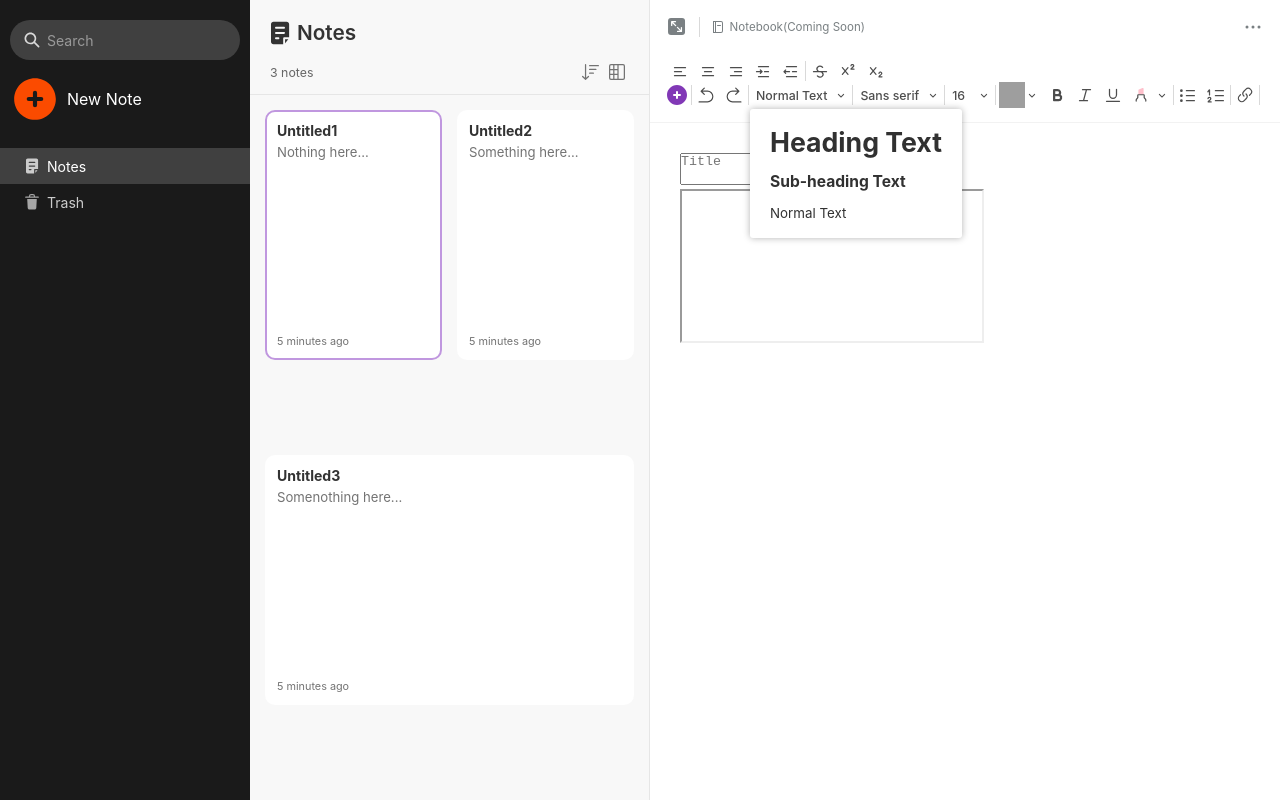
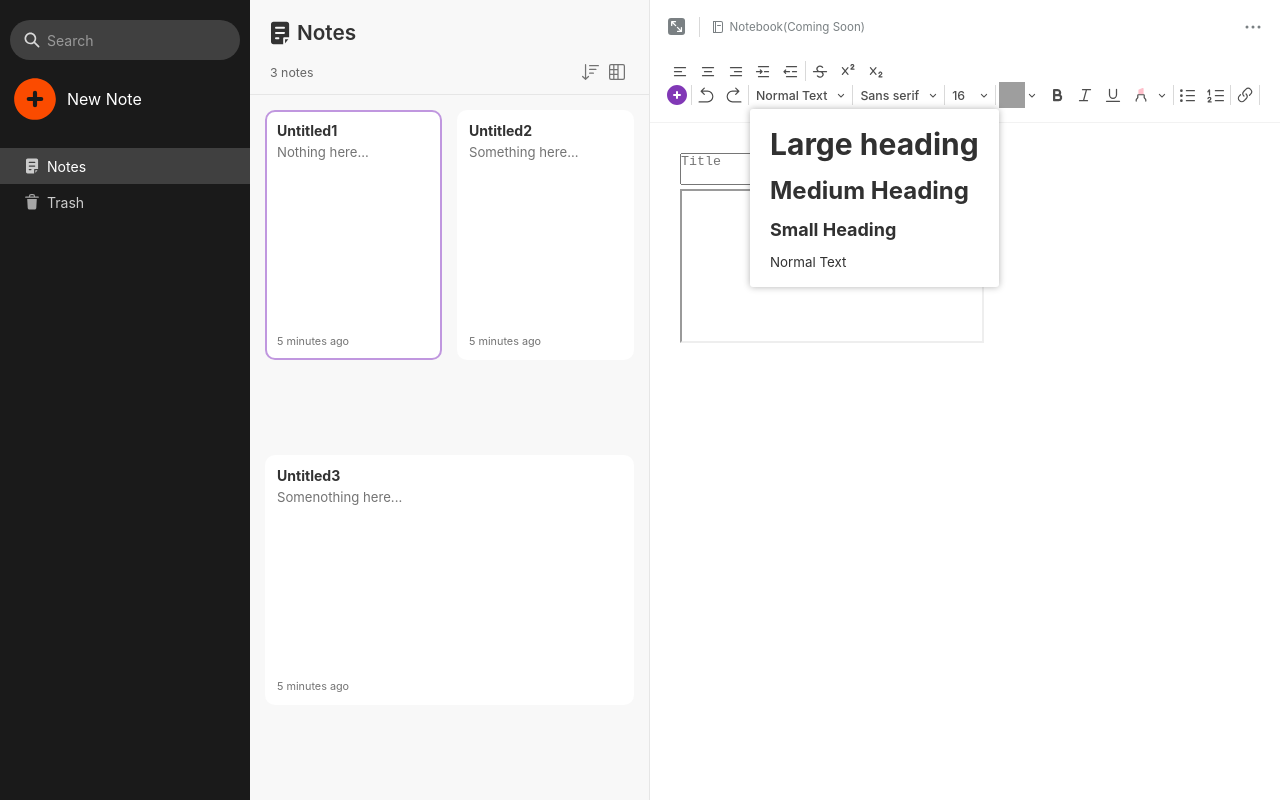
Before and after one commit to Mckenney17/Evernote-App-Clone, a React (Create React App) app: page / in a window 1280 px wide. Both pictures are taken after a click on the button "Normal Text". Built offline with nearby package versions, Linux system fonts and the light colour scheme; grey boxes are pictures that could not be loaded.

Commit message:
improvements

```diff
--- a/src/components/FontFamiliesCard.js
+++ b/src/components/FontFamiliesCard.js
@@ -1,6 +1,7 @@
 import { motion } from 'framer-motion'
 import React, { useRef } from 'react'
 import useSelectionDrop from '../hooks/useSelectionDrop'
+import { hyphenate } from '../utils/utilFuncs'
 import './FontFamiliesCard.scss'
 
 function FontFamiliesCard({ setSelectionDropTool, toolsState, setToolsState }) {
@@ -10,9 +11,9 @@ function FontFamiliesCard({ setSelectionDropTool, toolsState, setToolsState }) {
     return (
         <motion.div className="font-families-card" ref={cardRef} animate={{ y: 10, opacity: 1, type: 'tween' }}>
             <ul>
-            {[['Sans serif', 'Source Sans Pro'], ['Serif', 'Source Serif Pro'], ['Slab serif', 'Zilla Slab'], ['Monospace', 'Source Code Pro'], ['Script', 'Dancing Script'], ['Handwritten', 'Kalam']].map(([superFamily, fontFamily]) => (
+            {['Sans serif', 'Serif', 'Slab serif', 'Monospace', 'Script', 'Handwritten'].map((superFamily) => (
                 <li key={superFamily} className={toolsState.fontFamily === superFamily ? 'checked' : ''}>
-                    <button style={{ fontFamily }}>{superFamily}</button>
+                    <button className={hyphenate(superFamily)}>{superFamily}</button>
                 </li>
             ))}
             </ul>
--- a/src/components/FontFamiliesCard.scss
+++ b/src/components/FontFamiliesCard.scss
@@ -27,4 +27,23 @@
     li.checked button {
         color: $sbc;
     }
+
+    button.sans-serif {
+        font-family: 'Source Sans Pro', -apple-system, BlinkMacSystemFont, 'Segoe UI', Roboto, Oxygen, Ubuntu, Cantarell, 'Open Sans', 'Helvetica Neue', sans-serif;
+    }
+    button.serif {
+        font-family: 'Source Serif Pro', serif;
+    }
+    button.monospace {
+        font-family: 'Source Code Pro', monospace;
+    }
+    button.slab-serif {
+        font-family: 'Zilla Slab', slab-serif;
+    }
+    button.script {
+        font-family: 'Dancing Script', script;
+    }
+    button.handwritten {
+        font-family: 'Kalam', handwritten;
+    }
 }
--- a/src/components/TextLevelCard.scss
+++ b/src/components/TextLevelCard.scss
@@ -10,6 +10,19 @@
     box-shadow: 0 0 7px rgba(#000, .3);
     opacity: 0;
     padding: 10px 0;
+    font-size: 14px;
+
+    h1 {
+        font-size: 30px;
+    }
+
+    h2 {
+        font-size: 24px;
+    }
+
+    h3 {
+        font-size: 18px;
+    }
 
     li button {
         width: 100%;
--- a/src/components/TextLevelsCard.js
+++ b/src/components/TextLevelsCard.js
@@ -6,11 +6,16 @@ import './TextLevelCard.scss'
 function TextLevelsCard({ setSelectionDropTool }) {
     const cardRef = useRef(null)
     useSelectionDrop({ cardRef, exSelector: 'text-level', setSelectionDropTool })
-
+    /*
+    Large Heading 30px
+    Medium Heading 24px
+    Small Headinng 18px
+    Normal Text 14px
+     */
     return (
         <motion.div className="text-level-card" ref={cardRef} animate={{ y: 10, opacity: 1, type: 'tween' }}>
             <ul>
-            {[<h1>Heading Text</h1>, <h3>Sub-heading Text</h3>, 'Normal Text'].map((v, i) => (
+            {[<h1>Large heading</h1>, <h2>Medium Heading</h2>, <h3>Small Heading</h3>, 'Normal Text'].map((v, i) => (
                 <li key={`tl-${i}`}><button>{v}</button></li>
             ))}
             </ul>
--- a/src/index.scss
+++ b/src/index.scss
@@ -14,9 +14,7 @@
 html, body {
     width: 100%;
     height: 100%;
-}
-body {
-    font-family: 'Aileron', -apple-system, BlinkMacSystemFont, 'Segoe UI', Roboto, Oxygen, Ubuntu, Cantarell, 'Open Sans', 'Helvetica', 'Arial', sans-serif;
+    font-family: Aileron, -apple-system, BlinkMacSystemFont, 'Segoe UI', Roboto, Oxygen, Ubuntu, Cantarell, 'Open Sans', 'Helvetica Neue', sans-serif;
 }
 
 div#kennote-root {
```
Also changed, not shown: src/components/ForeColorsCard.js (+11 -0 lines), src/components/ForeColorsCard.scss (+14 -0 lines).
